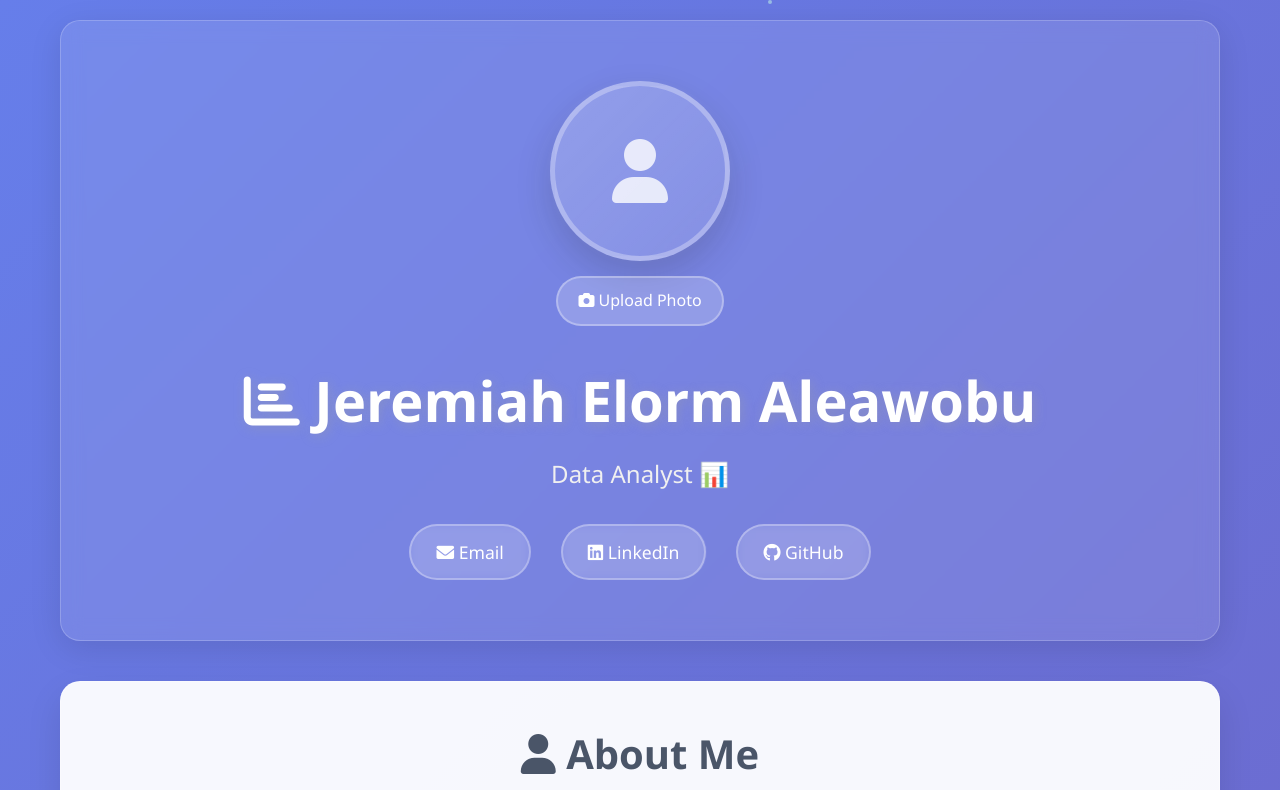
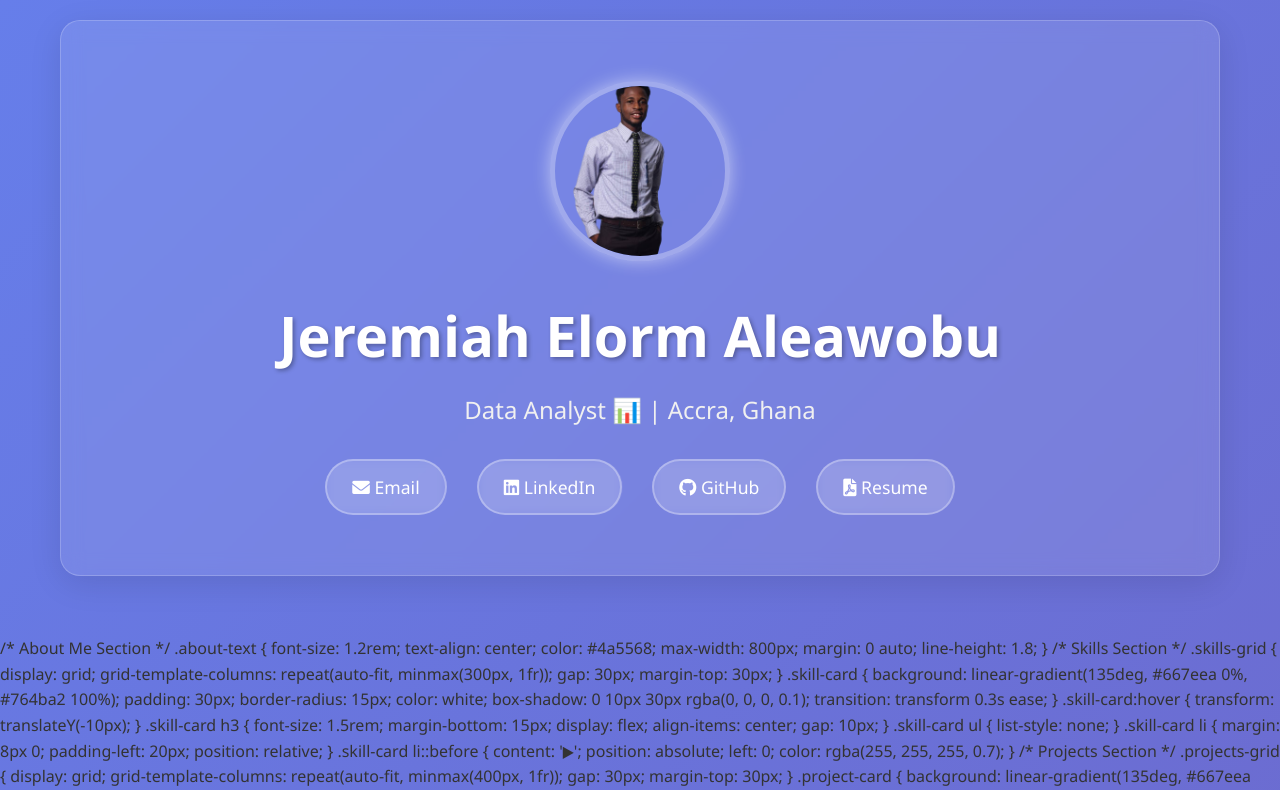
Before and after one commit to eL-Dapper-Jhunior/consult_jeremiah.github.io, a plain HTML site: page index.html in a window 1280 px wide. Shown: the top 790 px of the page. Drawn offline with Linux system fonts and the light colour scheme.

Commit message:
Update index.html

```diff
--- a/index.html
+++ b/index.html
@@ -42,7 +42,6 @@
         /* Profile Photo Styles */
         .profile-photo-container {
             margin-bottom: 30px;
-            position: relative;
         }
 
         .profile-photo {
@@ -64,36 +63,12 @@
             box-shadow: 0 20px 40px rgba(0, 0, 0, 0.3);
         }
 
-        /* Placeholder for when no image is uploaded */
-        .photo-placeholder {
-            width: 180px;
-            height: 180px;
-            border-radius: 50%;
-            border: 5px solid rgba(255, 255, 255, 0.3);
-            background: linear-gradient(135deg, rgba(255, 255, 255, 0.2) 0%, rgba(255, 255, 255, 0.1) 100%);
-            display: flex;
-            align-items: center;
-            justify-content: center;
-            margin: 0 auto;
-            color: rgba(255, 255, 255, 0.8);
-            font-size: 4rem;
-            transition: all 0.3s ease;
-            animation: profileGlow 3s ease-in-out infinite alternate;
-        }
-
-        .photo-placeholder:hover {
-            transform: scale(1.05);
-            border-color: rgba(255, 255, 255, 0.6);
-            background: linear-gradient(135deg, rgba(255, 255, 255, 0.3) 0%, rgba(255, 255, 255, 0.2) 100%);
-        }
-
         .header h1 {
             font-size: 3.5rem;
             font-weight: 700;
             color: #fff;
             margin-bottom: 10px;
             text-shadow: 2px 2px 4px rgba(0, 0, 0, 0.3);
-            animation: glow 2s ease-in-out infinite alternate;
         }
 
         .header .subtitle {
@@ -158,6 +133,52 @@
             background: linear-gradient(90deg, #667eea, #764ba2);
             border-radius: 2px;
         }
+
+        /* Animations */
+        @keyframes fadeInUp {
+            from {
+                opacity: 0;
+                transform: translateY(40px);
+            }
+            to {
+                opacity: 1;
+                transform: translateY(0);
+            }
+        }
+
+        @keyframes profileGlow {
+            0% {
+                box-shadow: 0 0 15px rgba(255, 255, 255, 0.4);
+            }
+            100% {
+                box-shadow: 0 0 25px rgba(255, 255, 255, 0.8);
+            }
+        }
+    </style>
+</head>
+<body>
+    <div class="container">
+        <header class="header">
+            <div class="profile-photo-container">
+                <img class="profile-photo" src="https://raw.githubusercontent.com/eL-Dapper-Jhunior/consult_jeremiah.github.io/main/Snap_me-Photoroom.png" alt="Jeremiah Elorm Aleawobu">
+            </div>
+            <h1>Jeremiah Elorm Aleawobu</h1>
+            <p class="subtitle">Data Analyst 📊 | Accra, Ghana</p>
+            <div class="contact-links">
+                <a href="#"><i class="fas fa-envelope"></i> Email</a>
+                <a href="#"><i class="fab fa-linkedin"></i> LinkedIn</a>
+                <a href="#"><i class="fab fa-github"></i> GitHub</a>
+                <a href="#"><i class="fas fa-file-pdf"></i> Resume</a>
+            </div>
+        </header>
+
+        <!-- Add your sections here -->
+        <!-- <section class="section">
+            <h2>About Me</h2>
+        </section> -->
+    </div>
+</body>
+</html>
 
         /* About Me Section */
         .about-text {
```
